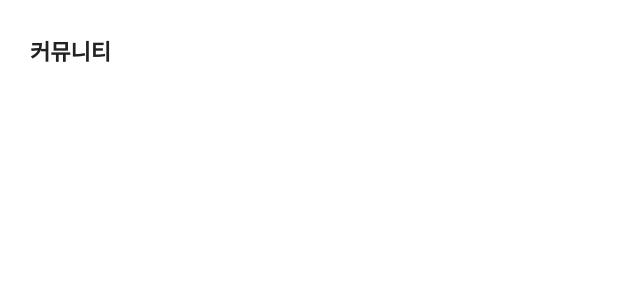
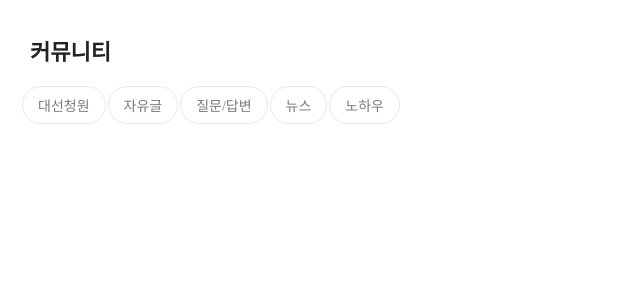
Before and after one commit to peppermintc/community-mobile, a React (Create React App) app: page /community/list in a window 1280 px wide. Shown: the top 300 px of the page, without its empty margins (0-640 px from the left). Built offline with nearby package versions, Linux system fonts and the light colour scheme.

Commit message:
카테고리 셀렉터 추가
스토리도 함께 추가

```diff
--- /dev/null
+++ b/src/components/CategorySelector.tsx
@@ -0,0 +1,121 @@
+import React, { MouseEvent, useRef, useState } from "react";
+import styled from "styled-components";
+
+interface Category {
+  categoryPk: number;
+  categoryCode: string;
+  categoryName: string;
+}
+
+interface CategorySelectorProps {
+  categories: Category[];
+}
+
+interface ButtonsProps {
+  children: React.ReactNode;
+}
+
+interface ButtonProps {
+  label: string;
+}
+
+const Container = styled.div`
+  position: relative;
+  width: 100%;
+  height: 38px;
+  overflow-x: scroll;
+  cursor: grab;
+
+  &::-webkit-scrollbar {
+    display: none;
+  }
+  -ms-overflow-style: none;
+  scrollbar-width: none;
+`;
+
+const ButtonsContainer = styled.div`
+  height: 100%;
+  position: absolute;
+  left: 0px;
+  display: flex;
+  gap: 2px;
+  padding: 0 22px;
+`;
+
+const ButtonContainer = styled.button`
+  cursor: pointer;
+  width: max-content;
+  height: 100%;
+  padding: 0 15px;
+  background-color: #ffffff;
+  color: #7a7a7a;
+  border: 1px solid #e8e8e8;
+  border-radius: 20px;
+  font-size: 14px;
+  font-weight: 500;
+  display: flex;
+  align-items: center;
+`;
+
+const CategorySelector: React.FC<CategorySelectorProps> = ({ categories }) => {
+  return (
+    <Container>
+      <Buttons>
+        {categories.map((category) => (
+          <Button key={category.categoryPk} label={category.categoryName} />
+        ))}
+      </Buttons>
+    </Container>
+  );
+};
+
+const Buttons = ({ children }: ButtonsProps) => {
+  const [isDragging, setIsDragging] = useState<boolean>(false);
+
+  const buttonsRef = useRef<HTMLDivElement>(null);
+
+  const draggingOn = () => {
+    if (isDragging) return;
+    setIsDragging(true);
+  };
+
+  const draggingOff = () => {
+    if (!isDragging) return;
+    setIsDragging(false);
+  };
+
+  const moveButtons = (movementX: number) => {
+    if (!buttonsRef || !buttonsRef.current) return;
+
+    const newLeft = `${
+      Number(buttonsRef.current.style.left.slice(0, -2)) + movementX
+    }px`;
+    buttonsRef.current.style.left = newLeft;
+  };
+
+  const onButtonsMouseDown = () => draggingOn();
+  const onButtonsMouseUp = () => draggingOff();
+  const onButtonsMouseLeave = () => draggingOff();
+  const onButtonsMouseMove = (e: MouseEvent) => {
+    if (!isDragging) return;
+    moveButtons(e.movementX);
+  };
+
+  return (
+    <ButtonsContainer
+      ref={buttonsRef}
+      onMouseDown={onButtonsMouseDown}
+      onMouseUp={onButtonsMouseUp}
+      onMouseMove={onButtonsMouseMove}
+      onMouseLeave={onButtonsMouseLeave}
+    >
+      {children}
+    </ButtonsContainer>
+  );
+};
+
+const Button = ({ label }: ButtonProps) => {
+  return <ButtonContainer>{label}</ButtonContainer>;
+};
+
+export default CategorySelector;
--- a/src/pages/ListPage.tsx
+++ b/src/pages/ListPage.tsx
@@ -1,4 +1,5 @@
 import styled from "styled-components";
+import CategorySelector from "../components/CategorySelector";
 
 const Page = styled.div`
   display: flex;
@@ -15,9 +16,38 @@ const Title = styled.span`
 `;
 
 const ListPage: React.FC = () => {
+  const CATEGORIES = [
+    {
+      categoryPk: 1,
+      categoryCode: "PETITION",
+      categoryName: "대선청원",
+    },
+    {
+      categoryPk: 2,
+      categoryCode: "FREE",
+      categoryName: "자유글",
+    },
+    {
+      categoryPk: 3,
+      categoryCode: "QNA",
+      categoryName: "질문/답변",
+    },
+    {
+      categoryPk: 4,
+      categoryCode: "NEWS",
+      categoryName: "뉴스",
+    },
+    {
+      categoryPk: 5,
+      categoryCode: "TIP",
+      categoryName: "노하우",
+    },
+  ];
+
   return (
     <Page>
       <Title>커뮤니티</Title>
+      <CategorySelector categories={CATEGORIES} />
     </Page>
   );
 };
```
Also changed, not shown: 1 other file (tests, documents, lock files or other folders).
